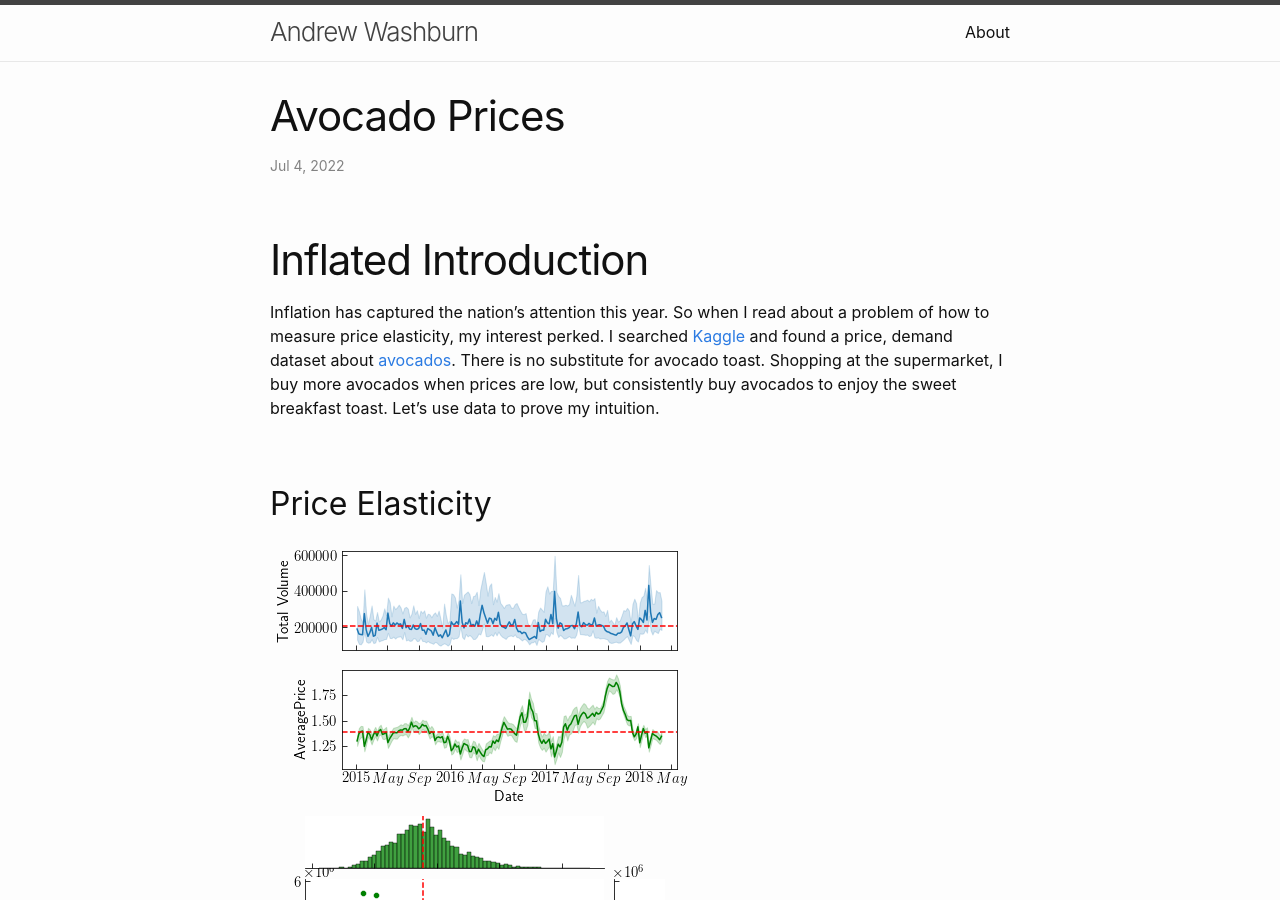
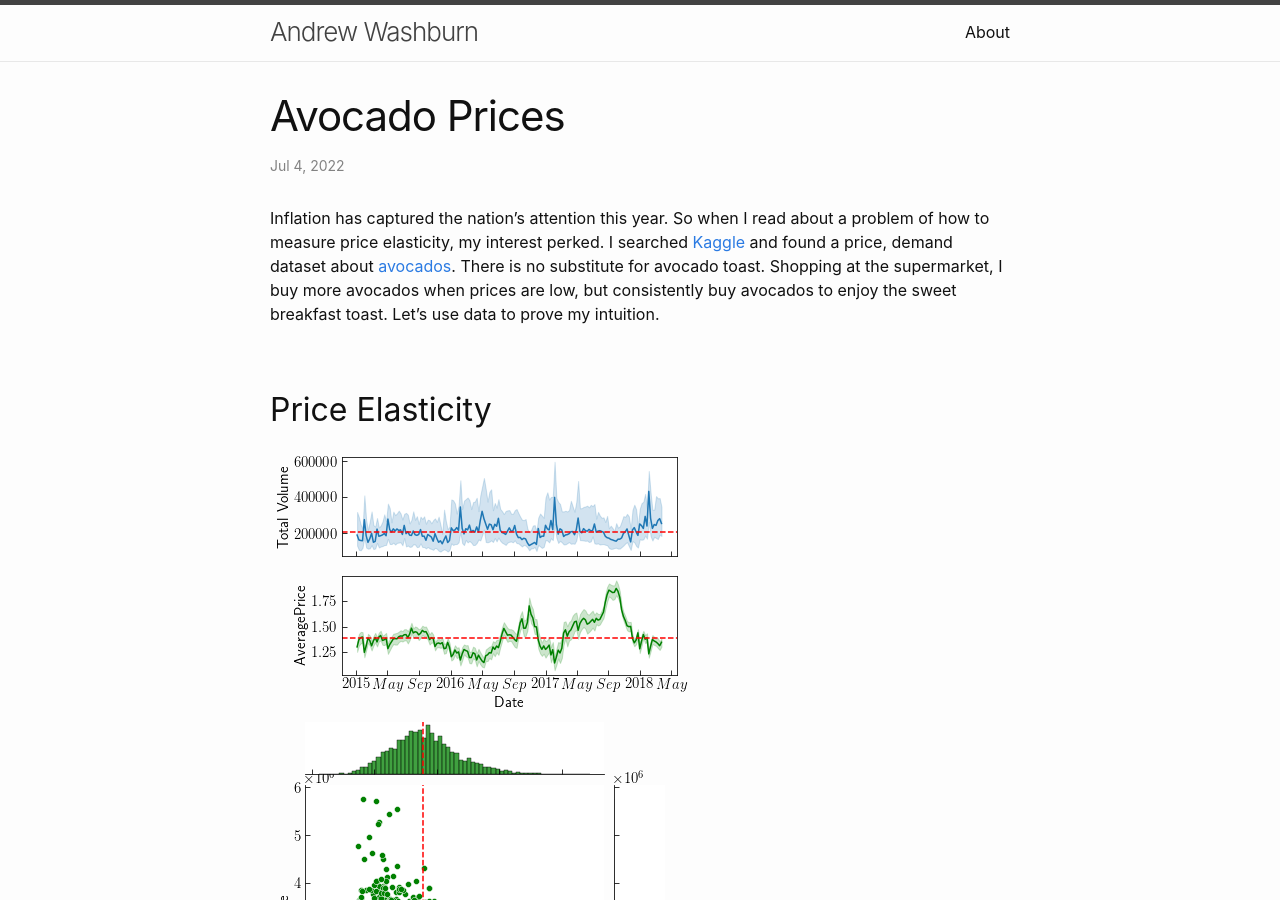
Before and after one commit to Bscout2011/bscout2011.github.io, a Jekyll site: the page built from _posts/2022-07-04-price-elasticity.md, in a window 1280 px wide and 900 px high. Built offline with Jekyll 4.4.1, drawn with Linux system fonts in a browser that asks for light colours; formulas are drawn with MathJax 3.

Commit message:
minor update

```diff
--- a/_posts/2022-07-04-price-elasticity.md
+++ b/_posts/2022-07-04-price-elasticity.md
@@ -5,8 +5,6 @@ date:   2022-07-04 07:00:00 -0700
 categories: data economics python kaggle regression
 usemathjax: true
 ---
-
-# Inflated Introduction
 
 Inflation has captured the nation's attention this year. So when I read about a problem of how to measure price elasticity, my interest perked. I searched [Kaggle](https://www.kaggle.com/bscout2011/price-elasticity) and found a price, demand dataset about [avocados](https://www.kaggle.com/datasets/neuromusic/avocado-prices). There is no substitute for avocado toast. Shopping at the supermarket, I buy more avocados when prices are low, but consistently buy avocados to enjoy the sweet breakfast toast. Let's use data to prove my intuition.
 
```
